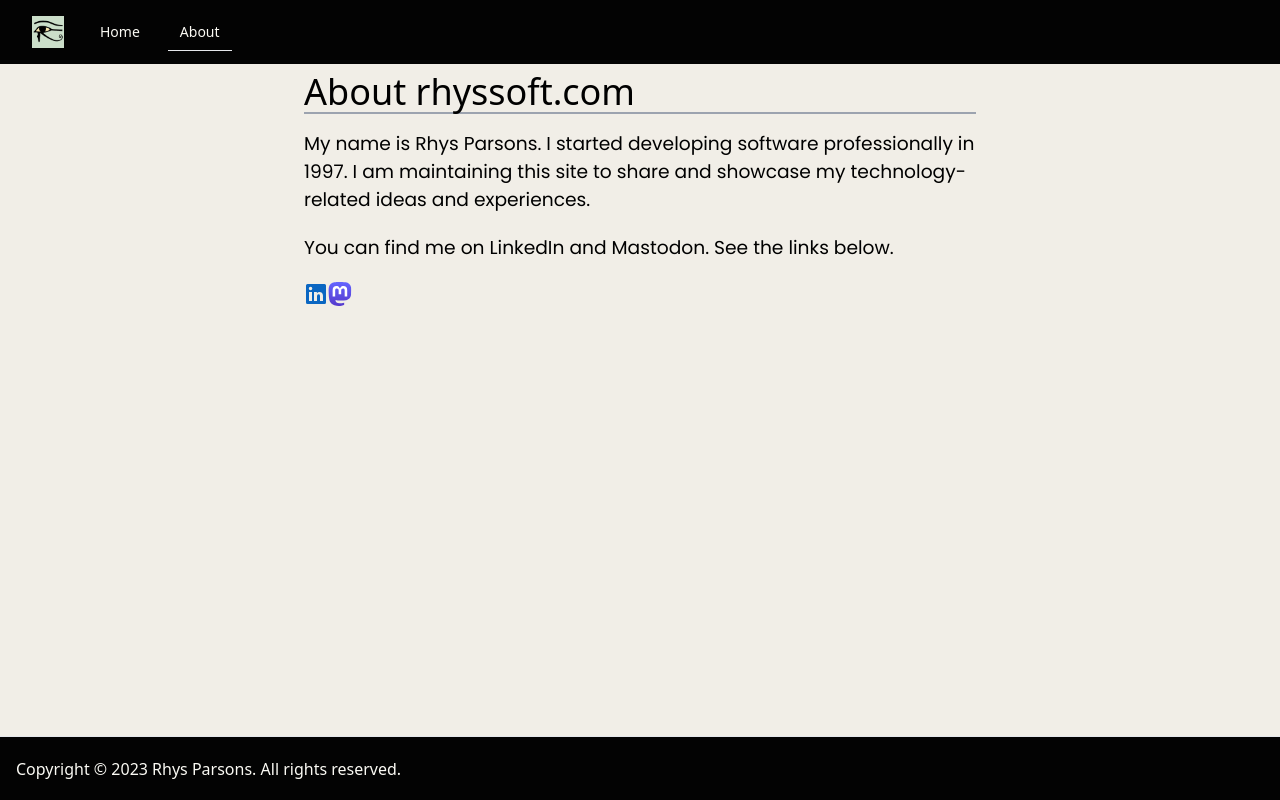
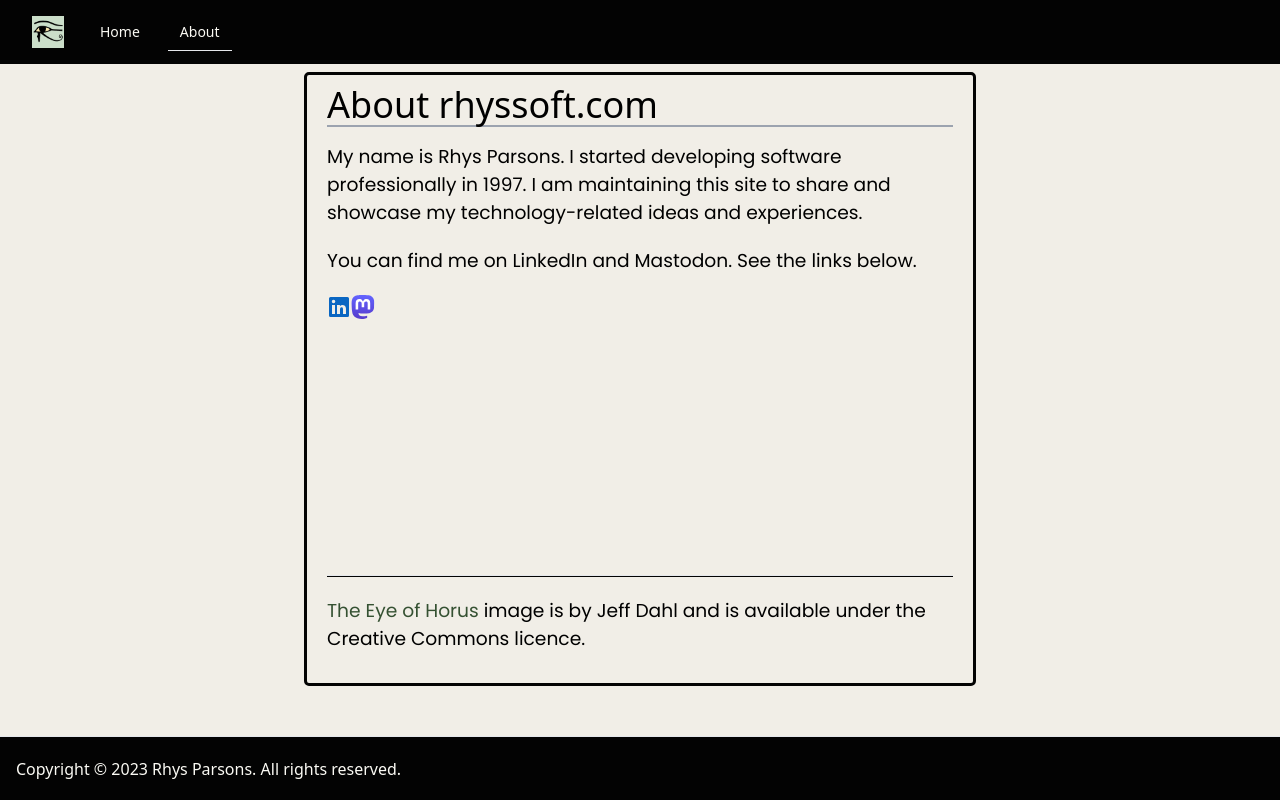
Before and after one commit to rhysgp/rhyssoft.com, a Vue app: page /about in a window 1280 px wide. Built offline with nearby package versions, Linux system fonts and the light colour scheme.

Commit message:
Tidy up a bit.

```diff
--- a/src/components/Blog.vue
+++ b/src/components/Blog.vue
@@ -17,7 +17,7 @@ const blog: BlogParagraph[] = blogs()[Number(route.params.id)]
 
 <template>
   <Content>
-    <div class="blog border-l-4 border-[#030303]">
+    <div class="blog">
       <template v-for="(para, i) in blog">
         <BlogPara :para="para" :published-date="i === 1"/>
       </template>
--- a/src/pages/about.vue
+++ b/src/pages/about.vue
@@ -1,19 +1,19 @@
 <script setup lang="ts">
-import Paragraph from '../components/Paragraph.vue'
 import Content from '../components/Content.vue'
 import Heading from '../components/Heading.vue'
 </script>
 <template>
   <Content>
+  <div class="blog">
       <Heading :size="1">About rhyssoft.com</Heading>
-    <Paragraph>
+      <p>
         My name is Rhys Parsons. I started developing software professionally in 1997. I am maintaining this site to
         share and showcase my technology-related ideas and experiences.
-    </Paragraph>
-    <Paragraph>
+      </p>
+      <p>
         You can find me on LinkedIn and Mastodon. See the links below.
-    </Paragraph>
-    <div>
+      </p>
+      <div style="margin-bottom: 75px">
         <a class="linkedin" href="https://www.linkedin.com/in/rhys-parsons-7441822?lipi=urn%3Ali%3Apage%3Ad_flagship3_profile_view_base_contact_details%3BnhAeM%2FxXSeuFB6bqPhGOuA%3D%3D" target="_blank">
           <svg xmlns="http://www.w3.org/2000/svg" viewBox="0 0 24 24" data-supported-dps="24x24" fill="currentColor" class="mercado-match" width="24" height="24" focusable="false">
             <path d="M20.5 2h-17A1.5 1.5 0 002 3.5v17A1.5 1.5 0 003.5 22h17a1.5 1.5 0 001.5-1.5v-17A1.5 1.5 0 0020.5 2zM8 19H5v-9h3zM6.5 8.25A1.75 1.75 0 118.3 6.5a1.78 1.78 0 01-1.8 1.75zM19 19h-3v-4.74c0-1.42-.6-1.93-1.38-1.93A1.74 1.74 0 0013 14.19a.66.66 0 000 .14V19h-3v-9h2.9v1.3a3.11 3.11 0 012.7-1.4c1.55 0 3.36.86 3.36 3.66z"></path>
@@ -34,6 +34,12 @@ import Heading from '../components/Heading.vue'
           </svg>
         </a>
       </div>
+      <hr>
+      <p>
+        <a href="https://en.wikipedia.org/wiki/File:Eye_of_Horus_bw.svg">The Eye of Horus</a>
+        image is by Jeff Dahl and is available under the Creative Commons licence.
+      </p>
+    </div>
   </Content>
 </template>
 <style scoped>
@@ -41,4 +47,26 @@ import Heading from '../components/Heading.vue'
   a.linkedin svg { color: #0a66c2 }
   a:hover { text-decoration: underline }
   a svg { float: left }
+
+  .blog {
+    border: 3px solid #030303;
+    border-radius: 5px;
+    padding: 10px 20px;
+    margin-bottom: 5px;
+  }
+
+  hr {
+    background-color: #030303;
+    height: 2px;
+    margin-top: 300px;
+    margin-bottom: 20px;
+  }
+
+  p {
+    font-size: 14pt;
+    font-family: Poppins,
+    sans-serif;
+    margin-bottom: 20px
+  }
+
 </style>
```
Lines whose indentation alone changed are shown as unchanged.
